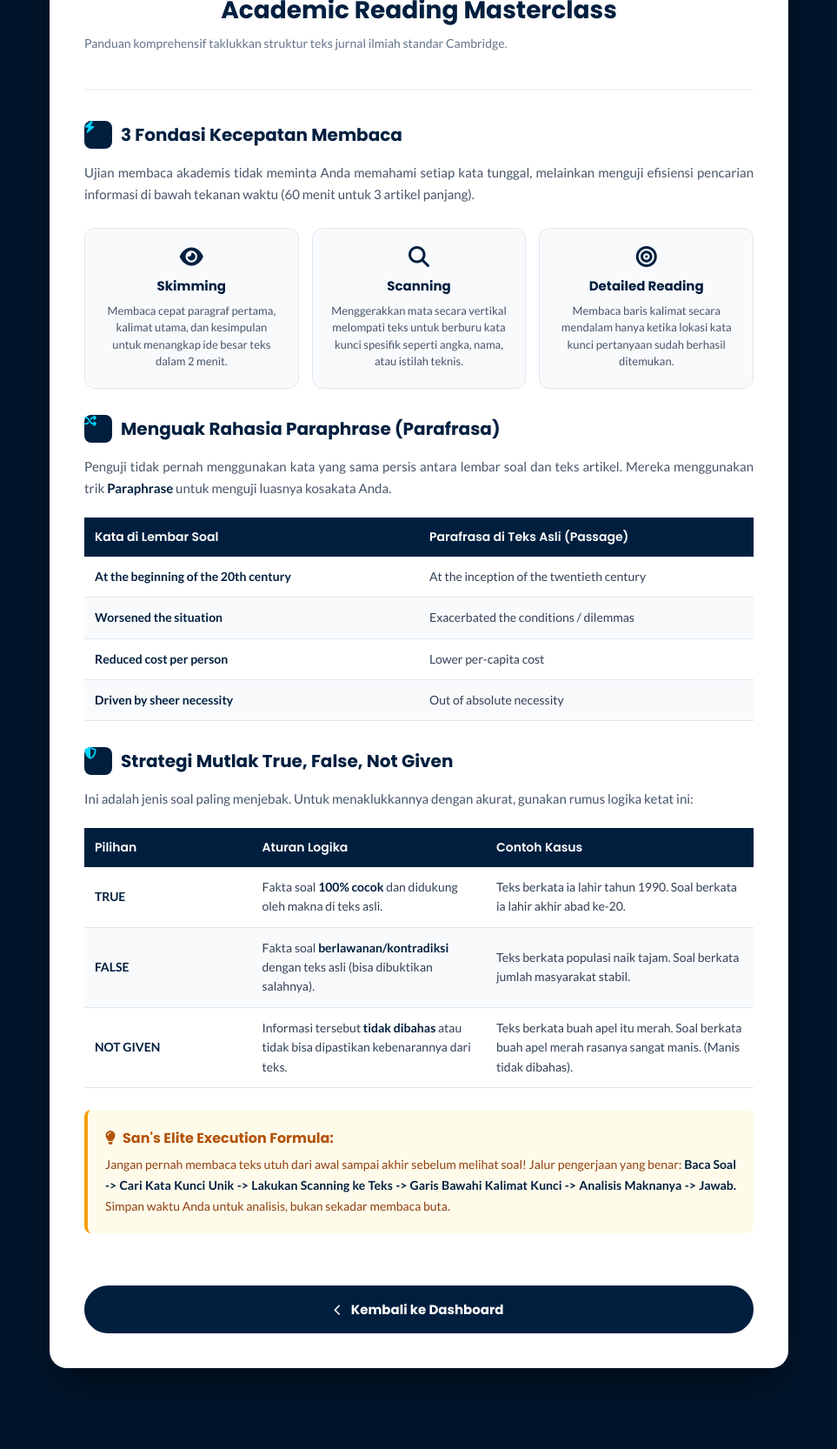
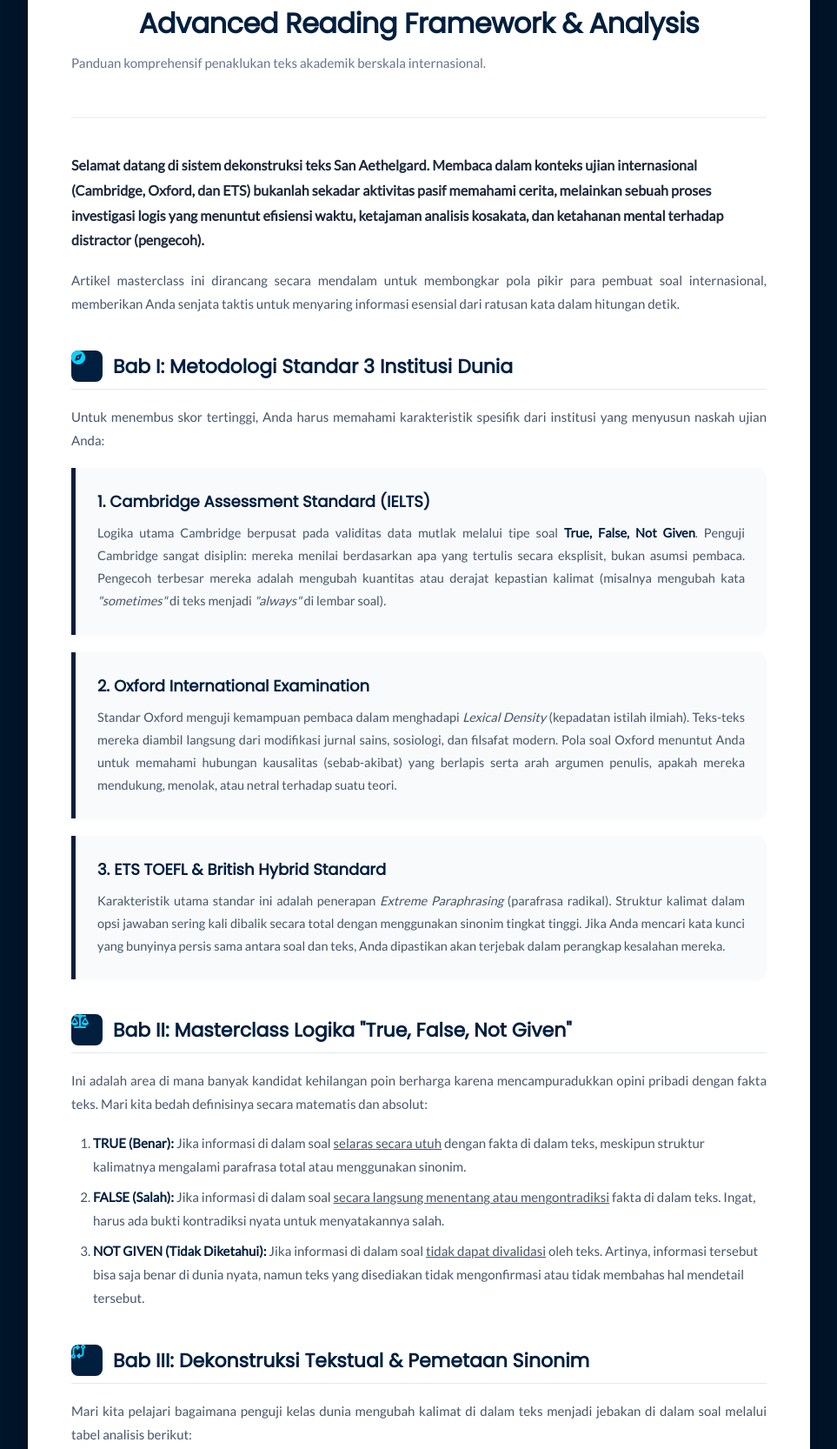
Before and after one commit to rajjroshan93-prog/Global-Step, a plain HTML site: page reading-tips.html in a window 1280 px wide. Shown: the part 126-1792 px from the top of the page at 87% size, without its empty margins (158-1121 px from the left). Before the commit the page ends 1739 px from the top, so only its background shows below. Drawn offline with Linux system fonts and the light colour scheme.

Commit message:
Update title and styling in reading-tips.html

```diff
--- a/reading-tips.html
+++ b/reading-tips.html
@@ -3,10 +3,10 @@
 <head>
     <meta charset="UTF-8">
     <meta name="viewport" content="width=device-width, initial-scale=1.0">
-    <title>Academic Reading Masterclass - San Aethelgard</title>
+    <title>International Reading Masterclass - San Aethelgard</title>
     <link rel="preconnect" href="https://fonts.googleapis.com">
     <link rel="preconnect" href="https://fonts.gstatic.com" crossorigin>
-    <link href="https://fonts.googleapis.com/css2?family=Poppins:wght@600;700&family=Lato:wght@400;700&display=swap" rel="stylesheet">
+    <link href="https://fonts.googleapis.com/css2?family=Poppins:wght=600;700&family=Lato:wght=400;700&display=swap" rel="stylesheet">
     <link rel="stylesheet" href="https://cdnjs.cloudflare.com/ajax/libs/font-awesome/6.5.1/css/all.min.css">
     <style>
         :root {
@@ -21,43 +21,37 @@
         * { box-sizing: border-box; margin: 0; padding: 0; }
         body { font-family: 'Lato', sans-serif; background-color: var(--bg-dark); color: var(--text-main); padding: 40px 20px; min-height: 100vh; display: flex; flex-direction: column; align-items: center; justify-content: center; }
 
-        .materi-container { width: 100%; max-width: 850px; background: var(--card-bg); border-radius: 20px; padding: 40px; box-shadow: 0 25px 50px -12px rgba(0,0,0,0.5); }
+        .materi-container { width: 100%; max-width: 900px; background: var(--card-bg); border-radius: 20px; padding: 50px; box-shadow: 0 25px 50px -12px rgba(0,0,0,0.5); }
 
-        .header-materi { text-align: center; margin-bottom: 35px; border-bottom: 2px solid #f1f5f9; padding-bottom: 25px; }
-        .header-materi h2 { font-family: 'Poppins', sans-serif; color: var(--primary); font-size: 28px; }
-        .badge-elite { display: inline-block; background: #e0faff; color: #0369a1; padding: 6px 16px; border-radius: 20px; font-weight: 700; font-size: 12px; margin-bottom: 10px; text-transform: uppercase; letter-spacing: 1px; }
+        .header-materi { text-align: center; margin-bottom: 40px; border-bottom: 2px solid #f1f5f9; padding-bottom: 30px; }
+        .header-materi h2 { font-family: 'Poppins', sans-serif; color: var(--primary); font-size: 32px; letter-spacing: -0.5px; }
+        .badge-elite { display: inline-block; background: #e0faff; color: #0369a1; padding: 6px 16px; border-radius: 20px; font-weight: 700; font-size: 12px; margin-bottom: 12px; text-transform: uppercase; letter-spacing: 1px; }
 
-        h3 { font-family: 'Poppins', sans-serif; color: var(--primary); font-size: 20px; margin-top: 30px; margin-bottom: 15px; display: flex; align-items: center; gap: 10px; }
-        h3 i { color: var(--accent); background: var(--primary); width: 32px; height: 32px; border-radius: 8px; display: flex; align-items: center; justify-content: center; font-size: 14px; }
+        h3 { font-family: 'Poppins', sans-serif; color: var(--primary); font-size: 22px; margin-top: 40px; margin-bottom: 18px; display: flex; align-items: center; gap: 12px; border-bottom: 1px solid #e2e8f0; padding-bottom: 8px; }
+        h3 i { color: var(--accent); background: var(--primary); width: 36px; height: 36px; border-radius: 8px; display: flex; align-items: center; justify-content: center; font-size: 16px; }
 
-        p { font-size: 15px; line-height: 1.7; color: #475569; margin-bottom: 15px; text-align: justify; }
+        h4 { font-family: 'Poppins', sans-serif; color: var(--primary); font-size: 17px; margin-top: 20px; margin-bottom: 8px; }
+
+        p { font-size: 15px; line-height: 1.8; color: #475569; margin-bottom: 18px; text-align: justify; }
+        p.lead { font-size: 16px; color: #1e293b; font-weight: 600; text-align: left; }
         b { color: var(--primary); }
+        ul, ol { margin-left: 25px; margin-bottom: 20px; color: #475569; font-size: 15px; line-height: 1.8; }
+        li { margin-bottom: 8px; }
 
-        /* STRATEGY CARD */
-        .strategy-grid { display: grid; grid-template-columns: repeat(3, 1fr); gap: 15px; margin: 25px 0; }
-        .strategy-card { background: #f8fafc; border: 1px solid #e2e8f0; border-radius: 12px; padding: 20px; text-align: center; }
-        .strategy-card i { font-size: 24px; color: var(--primary); margin-bottom: 10px; }
-        .strategy-card h4 { font-family: 'Poppins', sans-serif; font-size: 15px; color: var(--primary); margin-bottom: 8px; }
-        .strategy-card p { font-size: 13px; margin-bottom: 0; text-align: center; line-height: 1.5; }
+        .section-box { background: #f8fafc; border-left: 5px solid var(--primary); padding: 25px; margin-bottom: 20px; border-radius: 0 12px 12px 0; box-shadow: 0 2px 4px rgba(0,0,0,0.02); }
+        .section-box h4 { margin-top: 0; font-size: 18px; margin-bottom: 10px; color: var(--primary); }
+        .section-box p { margin-bottom: 0; font-size: 14.5px; }
 
-        /* CRACKING THE T/F/NG TABLE */
-        .table-style { width: 100%; border-collapse: collapse; margin: 20px 0; font-size: 14px; }
-        .table-style th { background: var(--primary); color: #fff; text-align: left; padding: 12px; font-family: 'Poppins', sans-serif; font-weight: 600; }
-        .table-style td { padding: 12px; border-bottom: 1px solid #e2e8f0; line-height: 1.6; }
+        .table-style { width: 100%; border-collapse: collapse; margin: 25px 0; font-size: 14.5px; box-shadow: 0 4px 6px -1px rgba(0,0,0,0.05); border-radius: 8px; overflow: hidden; }
+        .table-style th { background: var(--primary); color: #fff; text-align: left; padding: 14px; font-family: 'Poppins', sans-serif; font-weight: 600; }
+        .table-style td { padding: 14px; border-bottom: 1px solid #e2e8f0; line-height: 1.6; vertical-align: top; }
         .table-style tr:nth-child(even) { background-color: #f8fafc; }
 
-        /* METODE PRO TIP BOX */
-        .pro-tip { background: #fffbeb; border-left: 4px solid #f59e0b; padding: 20px; border-radius: 8px; margin: 25px 0; }
-        .pro-tip h5 { font-family: 'Poppins', sans-serif; color: #b45309; font-size: 16px; margin-bottom: 6px; display: flex; align-items: center; gap: 8px; }
+        .pro-tip { background: #f0fdf4; border-left: 5px solid #22c55e; padding: 25px; border-radius: 8px; margin: 35px 0; }
+        .pro-tip h5 { font-family: 'Poppins', sans-serif; color: #166534; font-size: 17px; margin-bottom: 8px; display: flex; align-items: center; gap: 8px; }
 
-        .back-btn { display: inline-block; margin-top: 35px; width: 100%; text-align: center; background: var(--primary); color: white; padding: 14px; border-radius: 50px; text-decoration: none; font-family: 'Poppins', sans-serif; font-weight: 700; font-size: 15px; transition: 0.3s; border: 2px solid var(--primary); }
+        .back-btn { display: inline-block; margin-top: 40px; width: 100%; text-align: center; background: var(--primary); color: white; padding: 16px; border-radius: 50px; text-decoration: none; font-family: 'Poppins', sans-serif; font-weight: 700; font-size: 16px; transition: 0.3s; border: 2px solid var(--primary); }
         .back-btn:hover { background: var(--accent); color: var(--primary); border-color: var(--accent); }
-
-        @media (max-width: 650px) {
-            .strategy-grid { grid-template-columns: 1fr; }
-            .materi-container { padding: 25px 20px; }
-            .header-materi h2 { font-size: 22px; }
-        }
     </style>
 </head>
 <body>
@@ -65,97 +59,91 @@
 <div class="materi-container">
     <div class="header-materi">
         <div class="badge-elite">San Aethelgard Academy</div>
-        <h2>Academic Reading Masterclass</h2>
-        <p style="margin-top: 5px; font-size: 14px; color: var(--slate-gray);">Panduan komprehensif taklukkan struktur teks jurnal ilmiah standar Cambridge.</p>
+        <h2>Advanced Reading Framework & Analysis</h2>
+        <p style="margin-top: 8px; font-size: 15px; color: var(--slate-gray);">Panduan komprehensif penaklukan teks akademik berskala internasional.</p>
     </div>
 
-    <h3><i class="fa-solid fa-bolt"></i> 3 Fondasi Kecepatan Membaca</h3>
-    <p>Ujian membaca akademis tidak meminta Anda memahami setiap kata tunggal, melainkan menguji efisiensi pencarian informasi di bawah tekanan waktu (60 menit untuk 3 artikel panjang).</p>
+    <p class="lead">Selamat datang di sistem dekonstruksi teks San Aethelgard. Membaca dalam konteks ujian internasional (Cambridge, Oxford, dan ETS) bukanlah sekadar aktivitas pasif memahami cerita, melainkan sebuah proses investigasi logis yang menuntut efisiensi waktu, ketajaman analisis kosakata, dan ketahanan mental terhadap distractor (pengecoh).</p>
 
-    <div class="strategy-grid">
-        <div class="strategy-card">
-            <i class="fa-solid fa-eye"></i>
-            <h4>Skimming</h4>
-            <p>Membaca cepat paragraf pertama, kalimat utama, dan kesimpulan untuk menangkap ide besar teks dalam 2 menit.</p>
-        </div>
-        <div class="strategy-card">
-            <i class="fa-solid fa-magnifying-glass"></i>
-            <h4>Scanning</h4>
-            <p>Menggerakkan mata secara vertikal melompati teks untuk berburu kata kunci spesifik seperti angka, nama, atau istilah teknis.</p>
-        </div>
-        <div class="strategy-card">
-            <i class="fa-solid fa-bullseye"></i>
-            <h4>Detailed Reading</h4>
-            <p>Membaca baris kalimat secara mendalam hanya ketika lokasi kata kunci pertanyaan sudah berhasil ditemukan.</p>
-        </div>
+    <p>Artikel masterclass ini dirancang secara mendalam untuk membongkar pola pikir para pembuat soal internasional, memberikan Anda senjata taktis untuk menyaring informasi esensial dari ratusan kata dalam hitungan detik.</p>
+
+    <h3><i class="fa-solid fa-compass"></i> Bab I: Metodologi Standar 3 Institusi Dunia</h3>
+    <p>Untuk menembus skor tertinggi, Anda harus memahami karakteristik spesifik dari institusi yang menyusun naskah ujian Anda:</p>
+
+    <div class="section-box">
+        <h4>1. Cambridge Assessment Standard (IELTS)</h4>
+        <p>Logika utama Cambridge berpusat pada validitas data mutlak melalui tipe soal <b>True, False, Not Given</b>. Penguji Cambridge sangat disiplin: mereka menilai berdasarkan apa yang tertulis secara eksplisit, bukan asumsi pembaca. Pengecoh terbesar mereka adalah mengubah kuantitas atau derajat kepastian kalimat (misalnya mengubah kata <i>"sometimes"</i> di teks menjadi <i>"always"</i> di lembar soal).</p>
     </div>
 
-    <h3><i class="fa-solid fa-shuffle"></i> Menguak Rahasia Paraphrase (Parafrasa)</h3>
-    <p>Penguji tidak pernah menggunakan kata yang sama persis antara lembar soal dan teks artikel. Mereka menggunakan trik <b>Paraphrase</b> untuk menguji luasnya kosakata Anda.</p>
+    <div class="section-box">
+        <h4>2. Oxford International Examination</h4>
+        <p>Standar Oxford menguji kemampuan pembaca dalam menghadapi <i>Lexical Density</i> (kepadatan istilah ilmiah). Teks-teks mereka diambil langsung dari modifikasi jurnal sains, sosiologi, dan filsafat modern. Pola soal Oxford menuntut Anda untuk memahami hubungan kausalitas (sebab-akibat) yang berlapis serta arah argumen penulis, apakah mereka mendukung, menolak, atau netral terhadap suatu teori.</p>
+    </div>
+
+    <div class="section-box">
+        <h4>3. ETS TOEFL & British Hybrid Standard</h4>
+        <p>Karakteristik utama standar ini adalah penerapan <i>Extreme Paraphrasing</i> (parafrasa radikal). Struktur kalimat dalam opsi jawaban sering kali dibalik secara total dengan menggunakan sinonim tingkat tinggi. Jika Anda mencari kata kunci yang bunyinya persis sama antara soal dan teks, Anda dipastikan akan terjebak dalam perangkap kesalahan mereka.</p>
+    </div>
+
+    <h3><i class="fa-solid fa-scale-balanced"></i> Bab II: Masterclass Logika "True, False, Not Given"</h3>
+    <p>Ini adalah area di mana banyak kandidat kehilangan poin berharga karena mencampuradukkan opini pribadi dengan fakta teks. Mari kita bedah definisinya secara matematis dan absolut:</p>
+
+    <ol>
+        <li><b>TRUE (Benar):</b> Jika informasi di dalam soal <u>selaras secara utuh</u> dengan fakta di dalam teks, meskipun struktur kalimatnya mengalami parafrasa total atau menggunakan sinonim.</li>
+        <li><b>FALSE (Salah):</b> Jika informasi di dalam soal <u>secara langsung menentang atau mengontradiksi</u> fakta di dalam teks. Ingat, harus ada bukti kontradiksi nyata untuk menyatakannya salah.</li>
+        <li><b>NOT GIVEN (Tidak Diketahui):</b> Jika informasi di dalam soal <u>tidak dapat divalidasi</u> oleh teks. Artinya, informasi tersebut bisa saja benar di dunia nyata, namun teks yang disediakan tidak mengonfirmasi atau tidak membahas hal mendetail tersebut.</li>
+    </ol>
+
+    <h3><i class="fa-solid fa-code-compare"></i> Bab III: Dekonstruksi Tekstual & Pemetaan Sinonim</h3>
+    <p>Mari kita pelajari bagaimana penguji kelas dunia mengubah kalimat di dalam teks menjadi jebakan di dalam soal melalui tabel analisis berikut:</p>
 
     <table class="table-style">
         <thead>
             <tr>
-                <th style="width: 50%;">Kata di Lembar Soal</th>
-                <th style="width: 50%;">Parafrasa di Teks Asli (Passage)</th>
+                <th style="width: 45%;">Teks Jurnal Asli (Teks Bacaan)</th>
+                <th style="width: 40%;">Parafrasa Resmi (Di Lembar Soal)</th>
+                <th style="width: 15%;">Logika Analisis</th>
             </tr>
         </thead>
         <tbody>
             <tr>
-                <td><b>At the beginning of the 20th century</b></td>
-                <td>At the inception of the twentieth century</td>
+                <td>"The municipal council decided to <b>curtail financial backing</b> for the green initiative due to budgetary deficits."</td>
+                <td>"Funding for environmental projects was <b>reduced</b> by local authorities."</td>
+                <td><b>TRUE</b><br><small><i>Curtail financial backing</i> diparafrasa menjadi <i>reduced funding</i>.</small></td>
             </tr>
             <tr>
-                <td><b>Worsened the situation</b></td>
-                <td>Exacerbated the conditions / dilemmas</td>
+                <td>"Early Mesoamerican stone masons successfully erected towering structures <b>without the benefit of metallurgical tools</b>."</td>
+                <td>"The ancient civil engineering processes relied heavily on <b>iron technology</b>."</td>
+                <td><b>FALSE</b><br><small>Teks menyebutkan <i>without metallurgy</i> (tanpa logam/besi), sedangkan soal mengklaim sebaliknya.</small></td>
             </tr>
             <tr>
-                <td><b>Reduced cost per person</b></td>
-                <td>Lower per-capita cost</td>
+                <td>"Generative models and automation frameworks pose a significant threat to <b>displace cognitive occupations</b>."</td>
+                <td>"Artificial intelligence systems risk causing unemployment within <b>intellectual fields</b>."</td>
+                <td><b>TRUE</b><br><small><i>Cognitive occupations</i> memiliki keselarasan makna dengan <i>intellectual fields</i>.</small></td>
             </tr>
             <tr>
-                <td><b>Driven by sheer necessity</b></td>
-                <td>Out of absolute necessity</td>
+                <td>"The research team observed the compound's structural shift <b>only when subjected to temperatures below 0°C</b>."</td>
+                <td>"The compound alters its form in any severe climate condition."</td>
+                <td><b>FALSE</b><br><small>Teks membatasi kondisi hanya di bawah 0°C (spesifik), soal menggeneralisasi menjadi segala kondisi iklim.</small></td>
             </tr>
         </tbody>
     </table>
 
-    <h3><i class="fa-solid fa-shield-halved"></i> Strategi Mutlak True, False, Not Given</h3>
-    <p>Ini adalah jenis soal paling menjebak. Untuk menaklukkannya dengan akurat, gunakan rumus logika ketat ini:</p>
+    <h3><i class="fa-solid fa-bolt"></i> Bab IV: Protokol Kecepatan (Skimming & Scanning)</h3>
+    <p>Membaca seluruh teks kata demi kata secara linear adalah cara tercepat untuk kehabisan waktu. Anda harus menggunakan protokol dua arah ini:</p>
 
-    <table class="table-style">
-        <thead>
-            <tr>
-                <th style="width: 25%;">Pilihan</th>
-                <th style="width: 35%;">Aturan Logika</th>
-                <th style="width: 40%;">Contoh Kasus</th>
-            </tr>
-        </thead>
-        <tbody>
-            <tr>
-                <td><b>TRUE</b></td>
-                <td>Fakta soal <b>100% cocok</b> dan didukung oleh makna di teks asli.</td>
-                <td>Teks berkata ia lahir tahun 1990. Soal berkata ia lahir akhir abad ke-20.</td>
-            </tr>
-            <tr>
-                <td><b>FALSE</b></td>
-                <td>Fakta soal <b>berlawanan/kontradiksi</b> dengan teks asli (bisa dibuktikan salahnya).</td>
-                <td>Teks berkata populasi naik tajam. Soal berkata jumlah masyarakat stabil.</td>
-            </tr>
-            <tr>
-                <td><b>NOT GIVEN</b></td>
-                <td>Informasi tersebut <b>tidak dibahas</b> atau tidak bisa dipastikan kebenarannya dari teks.</td>
-                <td>Teks berkata buah apel itu merah. Soal berkata buah apel merah rasanya sangat manis. (Manis tidak dibahas).</td>
-            </tr>
-        </tbody>
-    </table>
+    <h4>1. Skimming (Mencari Arsitektur Paragraf)</h4>
+    <p>Lakukan pembacaan kilat pada 1-2 kalimat pertama (kalimat topik) dan kalimat terakhir dari setiap paragraf. Tujuannya adalah untuk memahami peta pikiran penulis dan mengetahui di paragraf mana sebuah topik spesifik diletakkan. Jangan berhenti ketika menemukan kata sulit.</p>
+
+    <h4>2. Scanning (Mencari Target Data)</h4>
+    <p>Ketika Anda membaca soal dan menemukan kata kunci penanda yang kaku—seperti nama tokoh, angka tahun, persentase, atau istilah ilmiah berhuruf kapital—gerakkan mata Anda secara zig-zag melompati teks untuk melacak letak kata tersebut secara fisik. Setelah ketemu, lakukan pembacaan intensif di area radius dua kalimat di sekitar kata kunci tersebut.</p>
 
     <div class="pro-tip">
-        <h5><i class="fa-solid fa-lightbulb"></i> San's Elite Execution Formula:</h5>
-        <p style="margin-bottom: 0; font-size: 14px; color: #92400e;">Jangan pernah membaca teks utuh dari awal sampai akhir sebelum melihat soal! Jalur pengerjaan yang benar: <b>Baca Soal -> Cari Kata Kunci Unik -> Lakukan Scanning ke Teks -> Garis Bawahi Kalimat Kunci -> Analisis Maknanya -> Jawab.</b> Simpan waktu Anda untuk analisis, bukan sekadar membaca buta.</p>
+        <h5><i class="fa-solid fa-user-shield"></i> San's Fundamental Absolute Rule:</h5>
+        <p style="margin-bottom: 0; font-size: 14.5px; color: #166534;">Waspadai **Extreme Qualifiers**! Jika di dalam opsi soal ujian Anda menemukan kata-kata mutlak seperti <i>"All", "Every", "Never", "Always", "Only"</i>, atau <i>"Unique"</i>, lakukan verifikasi ulang secara super ketat. Sering kali teks asli hanya menyatakan <i>"Most"</i> (sebagian besar) atau <i>"Frequently"</i> (sering kali). Perbedaan tipis skala kuantitas ini adalah pembeda antara jawaban FALSE dan TRUE!</p>
     </div>
 
-    <a href="dashboard.html" class="back-btn"><i class="fa-solid fa-chevron-left" style="margin-right: 8px; font-size: 13px;"></i> Kembali ke Dashboard</a>
+    <a href="dashboard.html" class="back-btn"><i class="fa-solid fa-chevron-left" style="margin-right: 8px; font-size: 13px;"></i> Simpan & Kembali ke Dashboard</a>
 </div>
 
 </body>
```
